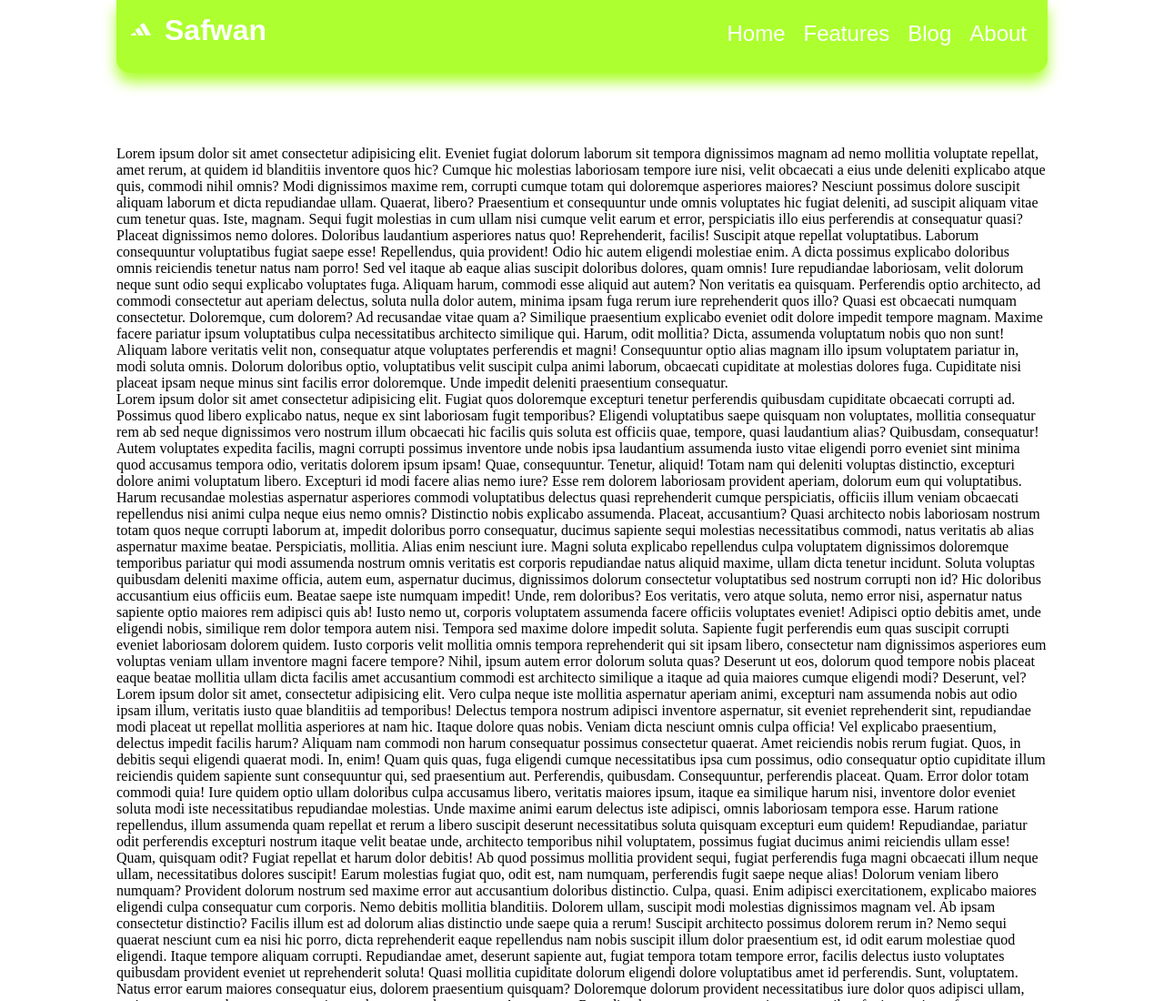
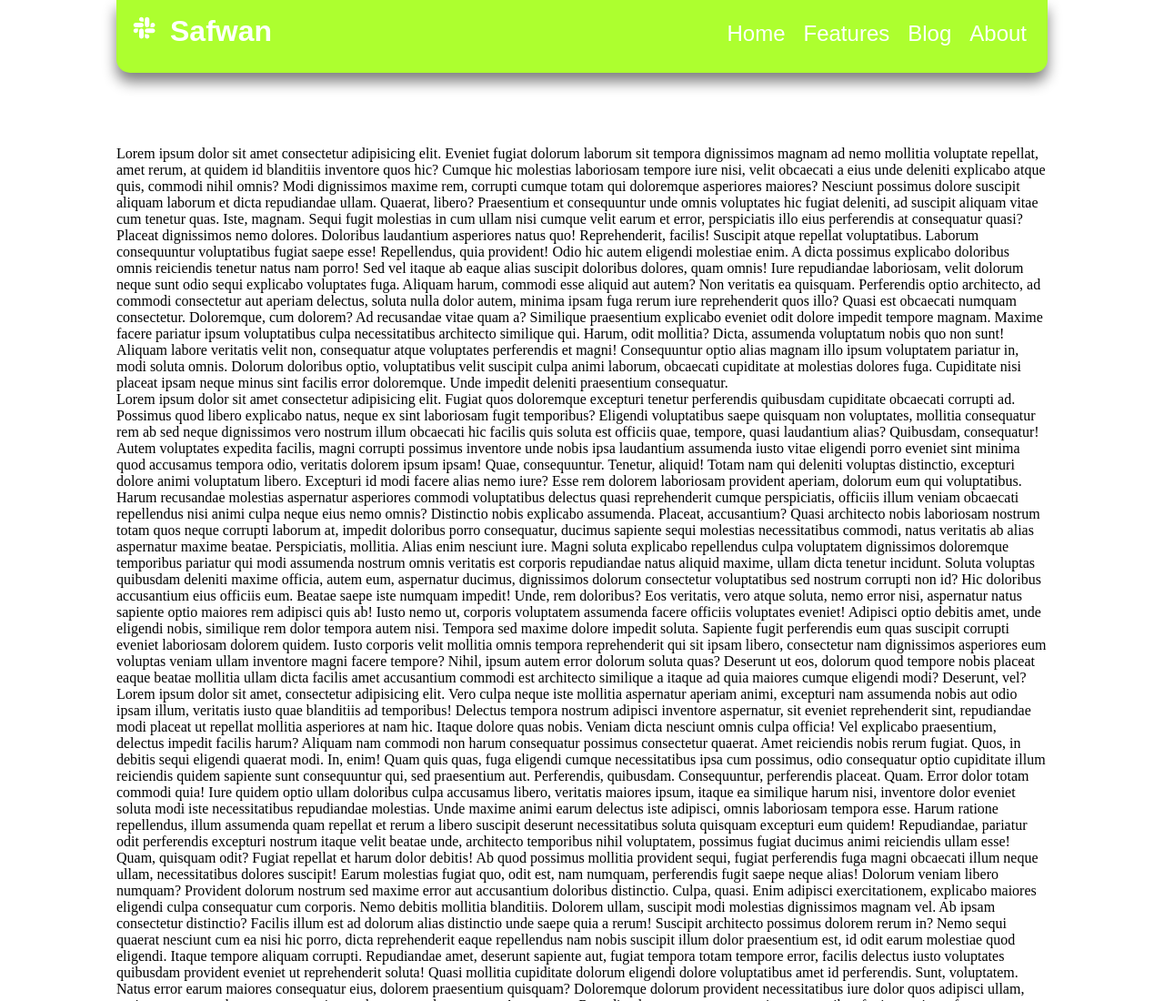
Before and after one commit to rochmadnf/rochmadnf.github.io, a website: page private-class/safwan/index.html in a window 1280 px wide. Shown: the top 1100 px of the page at 91% size. Drawn offline with Linux system fonts and the light colour scheme.

Commit message:
change shadow color and logo icon - Safwan

```diff
--- a/private-class/safwan/index.html
+++ b/private-class/safwan/index.html
@@ -12,7 +12,7 @@
     <div class="container">
         <div class="header">
             <div class="logo">
-                <svg width="24" height="24" viewBox="0 0 24 24" fill="none" xmlns="http://www.w3.org/2000/svg"><path d="M1.3294 19L0.731323 17.9641L5.06145 15.4641L7.1029 19H1.3294Z" fill="currentColor" /><path d="M15.1858 19H9.4123L5.7935 12.7321L10.1236 10.2321L15.1858 19Z" fill="currentColor" /><path d="M23.2687 19H17.4952L10.8557 7.5L15.1858 5L23.2687 19Z" fill="currentColor" /></svg>
+                <svg width="30" height="30" viewBox="0 0 24 24" fill="none" xmlns="http://www.w3.org/2000/svg"><path fill-rule="evenodd" clip-rule="evenodd" d="M13 10C13 11.1046 13.8954 12 15 12C16.1046 12 17 11.1046 17 10V5C17 3.89543 16.1046 3 15 3C13.8954 3 13 3.89543 13 5V10ZM5 8C3.89543 8 3 8.89543 3 10C3 11.1046 3.89543 12 5 12H10C11.1046 12 12 11.1046 12 10C12 8.89543 11.1046 8 10 8H5ZM15 13C13.8954 13 13 13.8954 13 15C13 16.1046 13.8954 17 15 17H20C21.1046 17 22 16.1046 22 15C22 13.8954 21.1046 13 20 13H15ZM10 22C8.89543 22 8 21.1046 8 20L8 15C8 13.8954 8.89543 13 10 13C11.1046 13 12 13.8954 12 15V20C12 21.1046 11.1046 22 10 22ZM8 5C8 3.89543 8.89543 3 10 3C11.1046 3 12 3.89543 12 5V7H10C8.89543 7 8 6.10457 8 5ZM3 15C3 16.1046 3.89543 17 5 17C6.10457 17 7 16.1046 7 15V13H5C3.89543 13 3 13.8954 3 15ZM17 20C17 21.1046 16.1046 22 15 22C13.8954 22 13 21.1046 13 20V18H15C16.1046 18 17 18.8954 17 20ZM22 10C22 8.89543 21.1046 8 20 8C18.8954 8 18 8.89543 18 10V12H20C21.1046 12 22 11.1046 22 10Z" fill="currentColor" /></svg>
                 <span>Safwan</span>
             </div>
 
--- a/private-class/safwan/style.css
+++ b/private-class/safwan/style.css
@@ -19,7 +19,7 @@
     color: white;
     border-radius: 0 0 15px 15px;
     height: 50px;
-    box-shadow: 0 10px 15px greenyellow;
+    box-shadow: 0 10px 15px gray;
 }
 
 .logo {
```
